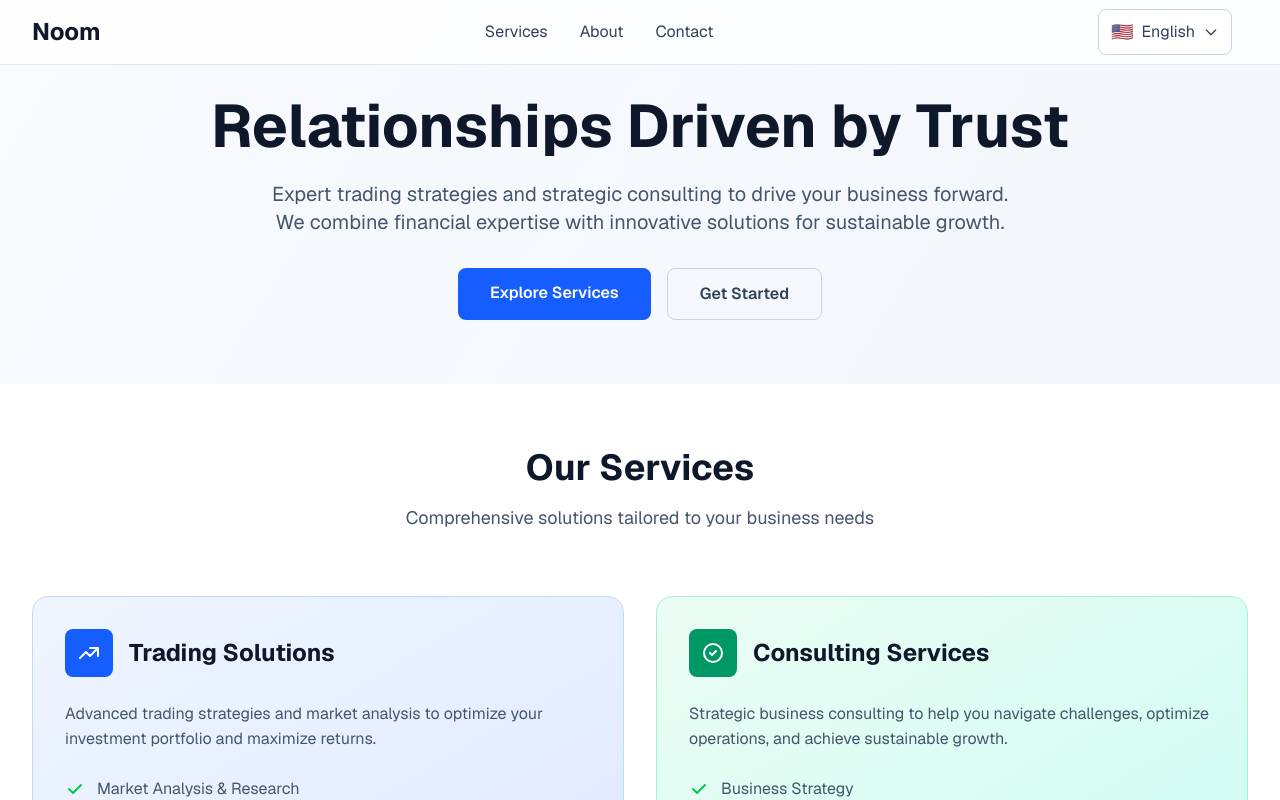
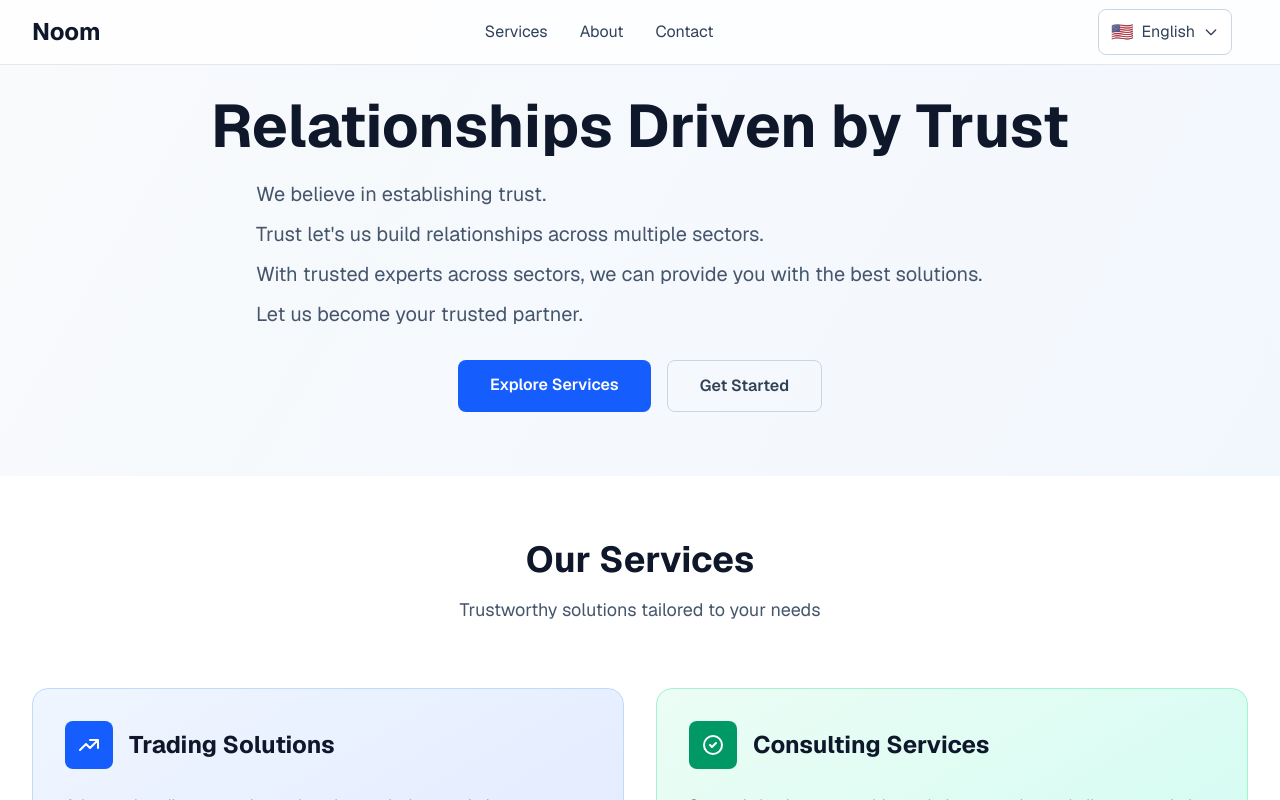
Before and after one commit to noom-jht/landing-site, a Next.js app: page /en in a window 1280 px wide. Shown: the top 800 px of the page. Built offline with nearby package versions, Linux system fonts and the light colour scheme.

Commit message:
service subtitle

```diff
--- a/app/[locale]/page.tsx
+++ b/app/[locale]/page.tsx
@@ -1,4 +1,4 @@
-import Image from "next/image";
+//import Image from "next/image";
 import { translations, Locale } from "../translations";
 import LanguageSwitcher from "../components/LanguageSwitcher";
 
@@ -52,9 +52,13 @@ export default async function Home({ params }: PageProps) {
               {t.hero.title}
               <span className="block text-blue-600 dark:text-blue-400">{t.hero.subtitle}</span>
             </h1>
-            <p className="text-xl text-slate-600 dark:text-slate-300 mb-8 max-w-3xl mx-auto">
-              {t.hero.description}
-            </p>
+            <div className="text-xl text-slate-600 dark:text-slate-300 mb-8 max-w-3xl mx-auto space-y-3 text-left">
+              {t.hero.description.map((point, index) => (
+                <p key={index} className="flex items-start justify-start">
+                  <span className="mr-2">{point}</span>
+                </p>
+              ))}
+            </div>
             <div className="flex flex-col sm:flex-row gap-4 justify-center">
               <a
                 href="#services"
--- a/app/translations.ts
+++ b/app/translations.ts
@@ -8,14 +8,18 @@ export const translations = {
     hero: {
       title: "Relationships Driven by Trust",
       subtitle: "",
-      description:
-        "Expert trading strategies and strategic consulting to drive your business forward. We combine financial expertise with innovative solutions for sustainable growth.",
+      description: [
+        "We believe in establishing trust.",
+        "Trust let's us build relationships across multiple sectors.",
+        "With trusted experts across sectors, we can provide you with the best solutions.",
+        "Let us become your trusted partner.",
+      ],
       exploreServices: "Explore Services",
       getStarted: "Get Started",
     },
     services: {
       title: "Our Services",
-      subtitle: "Comprehensive solutions tailored to your business needs",
+      subtitle: "Trustworthy solutions tailored to your needs",
       trading: {
         title: "Trading Solutions",
         description:
@@ -98,8 +102,12 @@ export const translations = {
     hero: {
       title: "建立值得信任的長久關係",
       subtitle: "解決方案",
-      description:
-        "專業的交易策略和戰略諮詢服務，推動您的業務發展。我們結合金融專業知識和創新解決方案，實現可持續增長。",
+      description: [
+        "• 專業的交易策略和戰略諮詢服務，推動您的業務發展",
+        "• 我們結合金融專業知識和創新解決方案，實現可持續增長",
+        "• 通過多年的經驗和實證結果，我們建立了提供卓越價值的聲譽",
+        "• 我們維護最高誠信標準，贏得客戶長期信任",
+      ],
       exploreServices: "探索服務",
       getStarted: "立即開始",
     },
```
